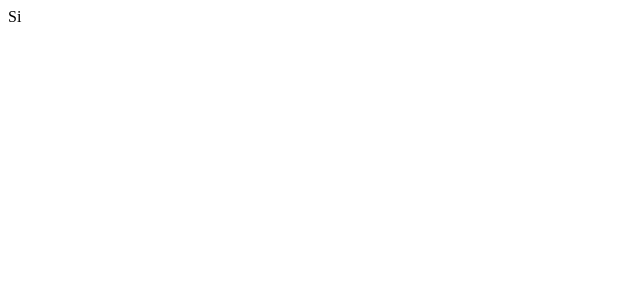
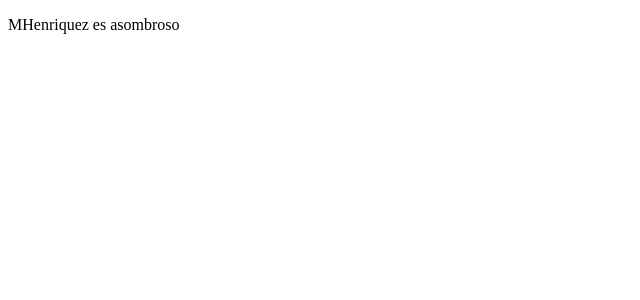
Before and after one commit to manuelhm1993/mh-vue3, a Vue app: page / in a window 1280 px wide. Shown: the top 300 px of the page, without its empty margins (0-640 px from the left). Built offline with nearby package versions, Linux system fonts and the light colour scheme.

Commit message:
Renderizado condicional, permite mostrar o no un contenido dependiendo de una condición, se usa v-if como atributo dentro de las etiquetas html

```diff
--- a/src/App.vue
+++ b/src/App.vue
@@ -1,19 +1,12 @@
 <script setup>
-    // Para trabajar con propiedades computadas es necesario importar la definición computed
-    import { computed } from 'vue';
-
-    const ok = true;
-
-    // Las propiedades computadas siempre deben retornar un valor y computed recibe un callback
-    const isOk = computed(() => ok ? 'Si' : 'No');
-
-    /* Las funciones tradicionales pueden conseguir el mismo efecto que las propiedades computadas, pero la diferencia fundamental es que las propiedades computadas almacenan en caché los resultados, es decir, los cálculos solo se hacen la primera vez que se llama, las funciones calculan en cada llamada */
-    // const isOk = () => ok ? 'Si' : 'No';
+    const awesome = true;
 </script>
 
 <template>
-    <!-- Las propiedades computadas funcionan muy similar a un método, pero no se llama con paréntesis -->
-    {{ isOk }}
+    <!-- Muestra el contenido solo si la condición es verdadera -->
+    <p v-if="awesome">
+        MHenriquez es asombroso
+    </p>
 </template>
 
 <style scoped>
```
